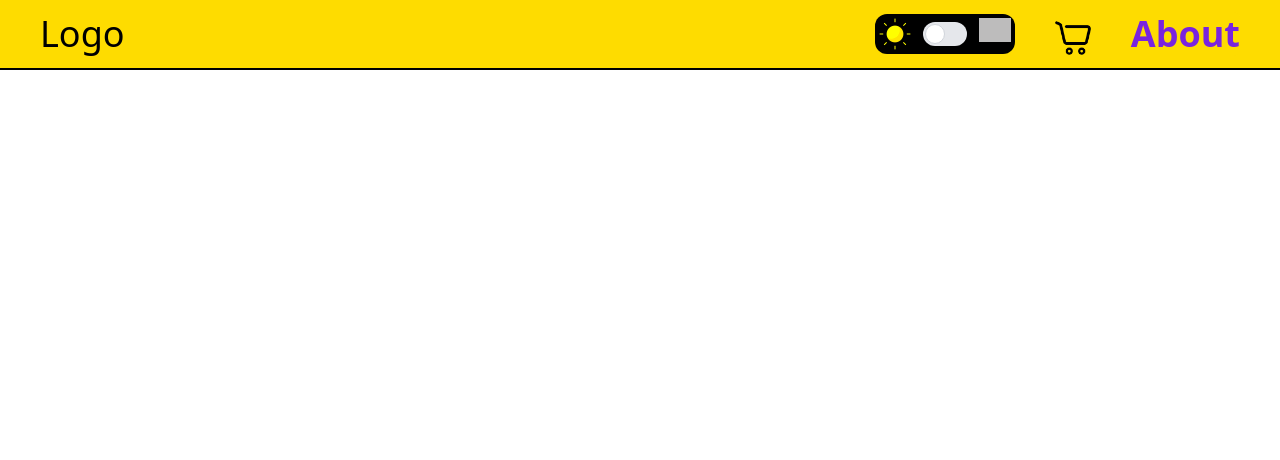
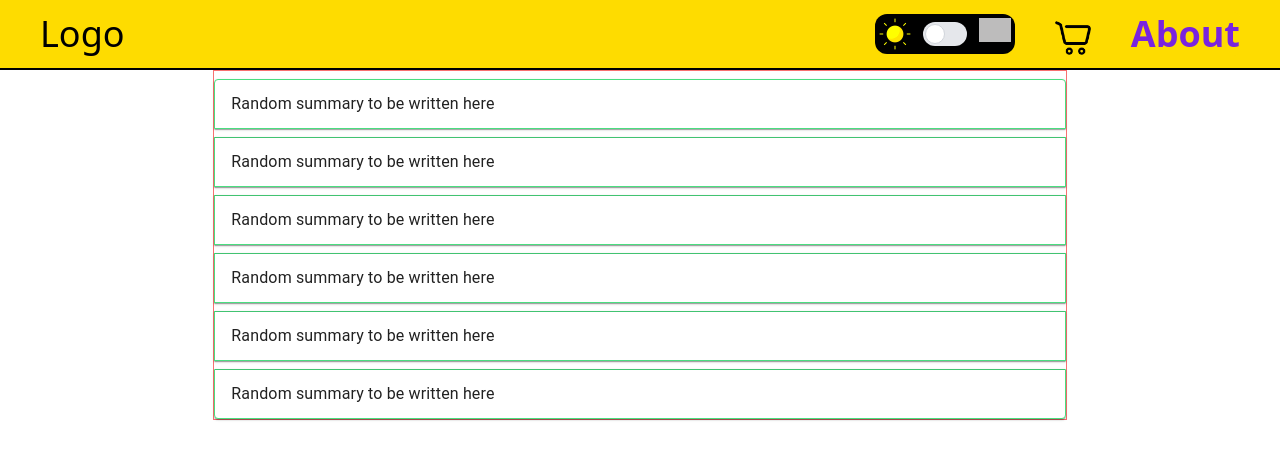
Before and after one commit to dipanshu999/Urban-Deals, a React (Vite) app: page /about in a window 1280 px wide. Shown: the top 460 px of the page. Built offline with nearby package versions, Linux system fonts and the light colour scheme; no server answers; grey boxes are pictures that could not be loaded.

Commit message:
Accoedion added

```diff
--- a/src/components/About.jsx
+++ b/src/components/About.jsx
@@ -1,9 +1,56 @@
-import React from 'react'
+import * as React from 'react';
+import Accordion from '@mui/material/Accordion';
+import AccordionSummary from '@mui/material/AccordionSummary';
+import AccordionDetails from '@mui/material/AccordionDetails';
+import Typography from '@mui/material/Typography';
+import Fade from '@mui/material/Fade';
 
 export default function About() {
+  const [expanded, setExpanded] = React.useState(false);
+
+  const arr = [
+    { summary: 'Random summary to be written here', detail: 'Lorem ipsum dolor sit amet consectetur adipisicing elit. Nihil rerum inventore nostrum!' },
+    { summary: 'Random summary to be written here', detail: 'Lorem ipsum dolor sit amet consectetur adipisicing elit. Nihil rerum inventore nostrum!' },
+    { summary: 'Random summary to be written here', detail: 'Lorem ipsum dolor sit amet consectetur adipisicing elit. Nihil rerum inventore nostrum!' },
+    { summary: 'Random summary to be written here', detail: 'Lorem ipsum dolor sit amet consectetur adipisicing elit. Nihil rerum inventore nostrum!' },
+    { summary: 'Random summary to be written here', detail: 'Lorem ipsum dolor sit amet consectetur adipisicing elit. Nihil rerum inventore nostrum!' },
+    { summary: 'Random summary to be written here', detail: 'Lorem ipsum dolor sit amet consectetur adipisicing elit. Nihil rerum inventore nostrum!' }
+  ];
+
+  const handleExpansion = (index) => {
+    setExpanded((prevExpanded) => (prevExpanded === index ? false : index));
+  };
+
   return (
     <div>
-
+      <div className='border border-red-400 w-2/3 mx-auto'>
+        {arr.map((item, index) => (
+          <Accordion
+            key={index}
+            className='border-green-400 border mt-2'
+            expanded={expanded === index}
+            onChange={() => handleExpansion(index)}
+            TransitionComponent={Fade}
+            TransitionProps={{ timeout: 400 }}
+            sx={{
+              '& .MuiAccordion-region': { height: expanded === index ? 'auto' : 0 },
+              '& .MuiAccordionDetails-root': { display: expanded === index ? 'block' : 'none' },
+            }}
+          >
+            <AccordionSummary
+              aria-controls={`panel${index + 1}-content`}
+              id={`panel${index + 1}-header`}
+            >
+              <Typography>{item.summary}</Typography>
+            </AccordionSummary>
+            <AccordionDetails>
+              <Typography>
+                {item.detail}
+              </Typography>
+            </AccordionDetails>
+          </Accordion>
+        ))}
+      </div>
     </div>
-  )
+  );
 }
--- a/src/components/Card.jsx
+++ b/src/components/Card.jsx
@@ -22,6 +22,7 @@ export default function Card({item}) {
               <img src={image} className='h-full  m-auto object-contain' />
             </div>
 
+
             <div className="card-footer bg-[#FEDC00] pl-1 h-[30%] flex flex-col justify-between gap-1 ">
                 <div className=' h-[60%] flex items-center overflow-y-hidden '>
                 <p className='text-[#7924DE] text-[1em] font-medium leading-4'>{truncatedTitle}</p>
```
Also changed, not shown: package.json (line endings or trailing spaces).
